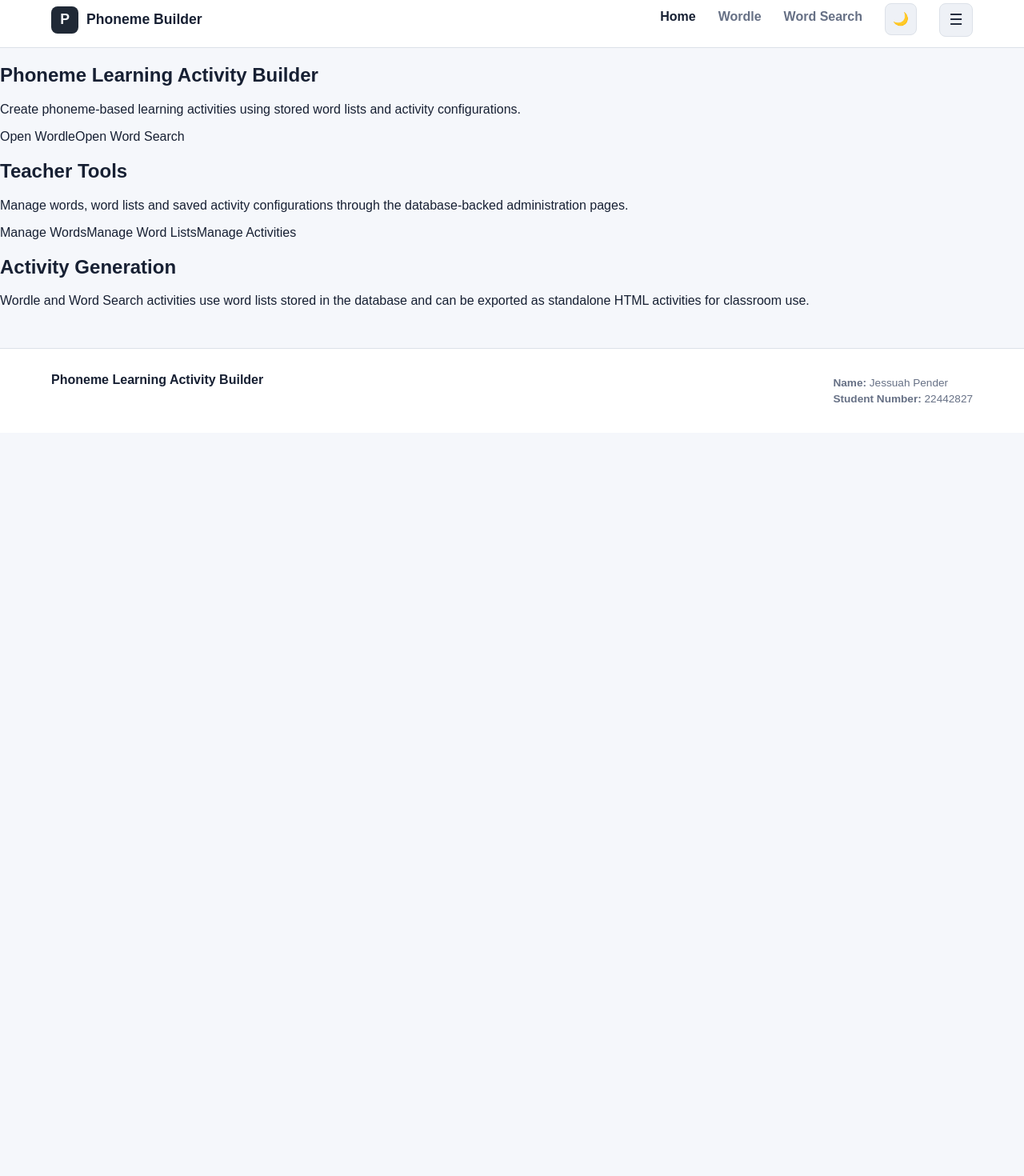
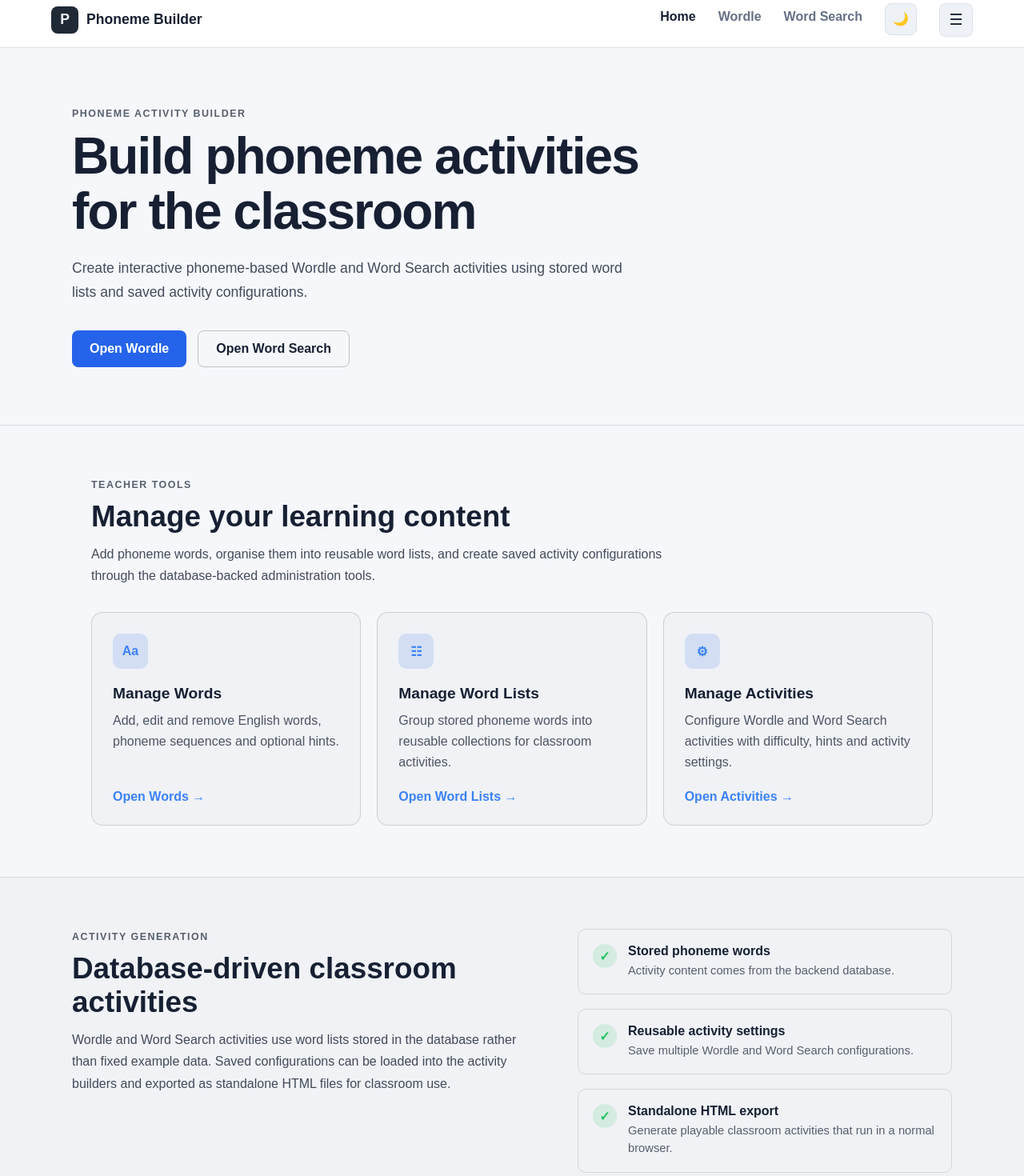
Before and after one commit to Icymoptop1/Phoneme-builder-jp, a Next.js app in the folder frontend/: page / in a window 1280 px wide. Shown: the part 160-1630 px from the top of the page at 80% size. Before the commit the page ends 800 px from the top, so only its background shows below. Built offline with nearby package versions, Linux system fonts and the light colour scheme; no server answers.

Commit message:
fixes to the new structure change paths etc

```diff
--- /dev/null
+++ b/frontend/app/Home.module.css
@@ -0,0 +1,249 @@
+.page {
+  width: 100%;
+}
+
+.hero {
+  padding: 72px 24px;
+  border-bottom: 1px solid rgba(128, 128, 128, 0.25);
+}
+
+.heroContent {
+  width: 100%;
+  max-width: 1100px;
+  margin: 0 auto;
+}
+
+.eyebrow {
+  display: inline-block;
+  margin-bottom: 12px;
+  font-size: 0.78rem;
+  font-weight: 700;
+  letter-spacing: 0.12em;
+  text-transform: uppercase;
+  opacity: 0.7;
+}
+
+.hero h1 {
+  max-width: 760px;
+  margin: 0;
+  font-size: clamp(2.2rem, 5vw, 4rem);
+  line-height: 1.08;
+  letter-spacing: -0.03em;
+}
+
+.intro {
+  max-width: 700px;
+  margin: 22px 0 0;
+  font-size: 1.1rem;
+  line-height: 1.7;
+  opacity: 0.8;
+}
+
+.actions {
+  display: flex;
+  flex-wrap: wrap;
+  gap: 14px;
+  margin-top: 32px;
+}
+
+.primaryButton,
+.secondaryButton {
+  display: inline-flex;
+  align-items: center;
+  justify-content: center;
+  min-height: 46px;
+  padding: 0 22px;
+  border-radius: 8px;
+  font-weight: 700;
+  text-decoration: none;
+  transition:
+    transform 0.15s ease,
+    opacity 0.15s ease;
+}
+
+.primaryButton {
+  background: #2563eb;
+  color: #ffffff;
+}
+
+.secondaryButton {
+  border: 1px solid rgba(128, 128, 128, 0.45);
+  color: inherit;
+}
+
+.primaryButton:hover,
+.secondaryButton:hover {
+  transform: translateY(-1px);
+  opacity: 0.9;
+}
+
+.section {
+  max-width: 1100px;
+  margin: 0 auto;
+  padding: 64px 24px;
+}
+
+.sectionHeading {
+  max-width: 720px;
+  margin-bottom: 32px;
+}
+
+.sectionHeading h2,
+.activityContent h2 {
+  margin: 0 0 12px;
+  font-size: clamp(1.7rem, 3vw, 2.3rem);
+}
+
+.sectionHeading p,
+.activityContent > div > p {
+  margin: 0;
+  line-height: 1.7;
+  opacity: 0.8;
+}
+
+.cardGrid {
+  display: grid;
+  grid-template-columns: repeat(3, minmax(0, 1fr));
+  gap: 20px;
+}
+
+.card {
+  display: flex;
+  flex-direction: column;
+  min-height: 250px;
+  padding: 26px;
+  border: 1px solid rgba(128, 128, 128, 0.3);
+  border-radius: 14px;
+  color: inherit;
+  text-decoration: none;
+  background: rgba(128, 128, 128, 0.04);
+  transition:
+    transform 0.15s ease,
+    border-color 0.15s ease,
+    background 0.15s ease;
+}
+
+.card:hover {
+  transform: translateY(-3px);
+  border-color: rgba(37, 99, 235, 0.7);
+  background: rgba(37, 99, 235, 0.06);
+}
+
+.cardIcon {
+  display: flex;
+  align-items: center;
+  justify-content: center;
+  width: 44px;
+  height: 44px;
+  margin-bottom: 20px;
+  border-radius: 10px;
+  background: rgba(37, 99, 235, 0.14);
+  color: #3b82f6;
+  font-weight: 800;
+}
+
+.card h3 {
+  margin: 0 0 10px;
+  font-size: 1.2rem;
+}
+
+.card p {
+  flex: 1;
+  margin: 0;
+  line-height: 1.6;
+  opacity: 0.75;
+}
+
+.cardLink {
+  margin-top: 22px;
+  font-weight: 700;
+  color: #3b82f6;
+}
+
+.activitySection {
+  padding: 64px 24px;
+  border-top: 1px solid rgba(128, 128, 128, 0.25);
+  background: rgba(128, 128, 128, 0.04);
+}
+
+.activityContent {
+  display: grid;
+  grid-template-columns: 1.1fr 0.9fr;
+  gap: 60px;
+  max-width: 1100px;
+  margin: 0 auto;
+  align-items: start;
+}
+
+.featureList {
+  display: flex;
+  flex-direction: column;
+  gap: 18px;
+}
+
+.feature {
+  display: flex;
+  gap: 14px;
+  padding: 18px;
+  border: 1px solid rgba(128, 128, 128, 0.25);
+  border-radius: 10px;
+}
+
+.feature > span {
+  display: flex;
+  align-items: center;
+  justify-content: center;
+  flex: 0 0 30px;
+  width: 30px;
+  height: 30px;
+  border-radius: 50%;
+  background: rgba(34, 197, 94, 0.14);
+  color: #22c55e;
+  font-weight: 800;
+}
+
+.feature strong {
+  display: block;
+  margin-bottom: 4px;
+}
+
+.feature p {
+  margin: 0;
+  font-size: 0.92rem;
+  line-height: 1.5;
+  opacity: 0.7;
+}
+
+@media (max-width: 850px) {
+  .cardGrid {
+    grid-template-columns: 1fr;
+  }
+
+  .activityContent {
+    grid-template-columns: 1fr;
+    gap: 36px;
+  }
+
+  .hero {
+    padding-top: 52px;
+    padding-bottom: 52px;
+  }
+}
+
+@media (max-width: 520px) {
+  .hero,
+  .section,
+  .activitySection {
+    padding-left: 18px;
+    padding-right: 18px;
+  }
+
+  .actions {
+    flex-direction: column;
+  }
+
+  .primaryButton,
+  .secondaryButton {
+    width: 100%;
+  }
+}
--- a/frontend/app/Home.tsx
+++ b/frontend/app/Home.tsx
@@ -1,59 +1,122 @@
 import Link from "next/link";
+import styles from "./Home.module.css";
 
 export default function Home() {
   return (
-    <section className="page-shell">
-      <div className="page-card">
-        <h1>Phoneme Learning Activity Builder</h1>
+    <div className={styles.page}>
+      <section className={styles.hero}>
+        <div className={styles.heroContent}>
+          <span className={styles.eyebrow}>PHONEME ACTIVITY BUILDER</span>
 
-        <p>
-          Create phoneme-based learning activities using stored word lists and
-          activity configurations.
+          <h1>Build phoneme activities for the classroom</h1>
+
+          <p className={styles.intro}>
+            Create interactive phoneme-based Wordle and Word Search activities
+            using stored word lists and saved activity configurations.
           </p>
 
-        <div className="home-actions">
-          <Link href="/wordle" className="button-link">
+          <div className={styles.actions}>
+            <Link href="/wordle" className={styles.primaryButton}>
               Open Wordle
             </Link>
 
-          <Link href="/word-search" className="button-link">
+            <Link href="/word-search" className={styles.secondaryButton}>
               Open Word Search
             </Link>
           </div>
+        </div>
+      </section>
 
-        <section>
-          <h2>Teacher Tools</h2>
+      <section className={styles.section}>
+        <div className={styles.sectionHeading}>
+          <span className={styles.eyebrow}>TEACHER TOOLS</span>
+          <h2>Manage your learning content</h2>
+          <p>
+            Add phoneme words, organise them into reusable word lists, and
+            create saved activity configurations through the database-backed
+            administration tools.
+          </p>
+        </div>
 
+        <div className={styles.cardGrid}>
+          <Link href="/words" className={styles.card}>
+            <div className={styles.cardIcon}>Aa</div>
+            <h3>Manage Words</h3>
             <p>
-            Manage words, word lists and saved activity configurations through
-            the database-backed administration pages.
+              Add, edit and remove English words, phoneme sequences and
+              optional hints.
             </p>
-
-          <div className="home-actions">
-            <Link href="/words" className="button-link">
-              Manage Words
+            <span className={styles.cardLink}>Open Words →</span>
           </Link>
 
-            <Link href="/word-lists" className="button-link">
-              Manage Word Lists
+          <Link href="/word-lists" className={styles.card}>
+            <div className={styles.cardIcon}>☷</div>
+            <h3>Manage Word Lists</h3>
+            <p>
+              Group stored phoneme words into reusable collections for
+              classroom activities.
+            </p>
+            <span className={styles.cardLink}>Open Word Lists →</span>
           </Link>
 
-            <Link href="/activities" className="button-link">
-              Manage Activities
+          <Link href="/activities" className={styles.card}>
+            <div className={styles.cardIcon}>⚙</div>
+            <h3>Manage Activities</h3>
+            <p>
+              Configure Wordle and Word Search activities with difficulty,
+              hints and activity settings.
+            </p>
+            <span className={styles.cardLink}>Open Activities →</span>
           </Link>
         </div>
       </section>
 
-        <section>
-          <h2>Activity Generation</h2>
+      <section className={styles.activitySection}>
+        <div className={styles.activityContent}>
+          <div>
+            <span className={styles.eyebrow}>ACTIVITY GENERATION</span>
+            <h2>Database-driven classroom activities</h2>
 
             <p>
               Wordle and Word Search activities use word lists stored in the
-            database and can be exported as standalone HTML activities for
-            classroom use.
+              database rather than fixed example data. Saved configurations can
+              be loaded into the activity builders and exported as standalone
+              HTML files for classroom use.
             </p>
+          </div>
+
+          <div className={styles.featureList}>
+            <div className={styles.feature}>
+              <span>✓</span>
+              <div>
+                <strong>Stored phoneme words</strong>
+                <p>Activity content comes from the backend database.</p>
+              </div>
+            </div>
+
+            <div className={styles.feature}>
+              <span>✓</span>
+              <div>
+                <strong>Reusable activity settings</strong>
+                <p>
+                  Save multiple Wordle and Word Search configurations.
+                </p>
+              </div>
+            </div>
+
+            <div className={styles.feature}>
+              <span>✓</span>
+              <div>
+                <strong>Standalone HTML export</strong>
+                <p>
+                  Generate playable classroom activities that run in a normal
+                  browser.
+                </p>
+              </div>
+            </div>
+          </div>
+        </div>
       </section>
     </div>
-    </section>
   );
 }
--- a/frontend/next.config.ts
+++ b/frontend/next.config.ts
@@ -1,10 +1,18 @@
 import type { NextConfig } from "next";
 
 const nextConfig: NextConfig = {
-  allowedDevOrigins: [
-    "localhost",
-    "192.168.1.110",
-  ],
+  async rewrites() {
+    return [
+      {
+        source: "/api/:path*",
+        destination: "http://localhost:4000/api/:path*",
+      },
+      {
+        source: "/health",
+        destination: "http://localhost:4000/health",
+      },
+    ];
+  },
 };
 
 export default nextConfig;
```
Also changed, not shown: 1 other file (tests, documents, lock files or other folders). Lines whose indentation alone changed are shown as unchanged.
